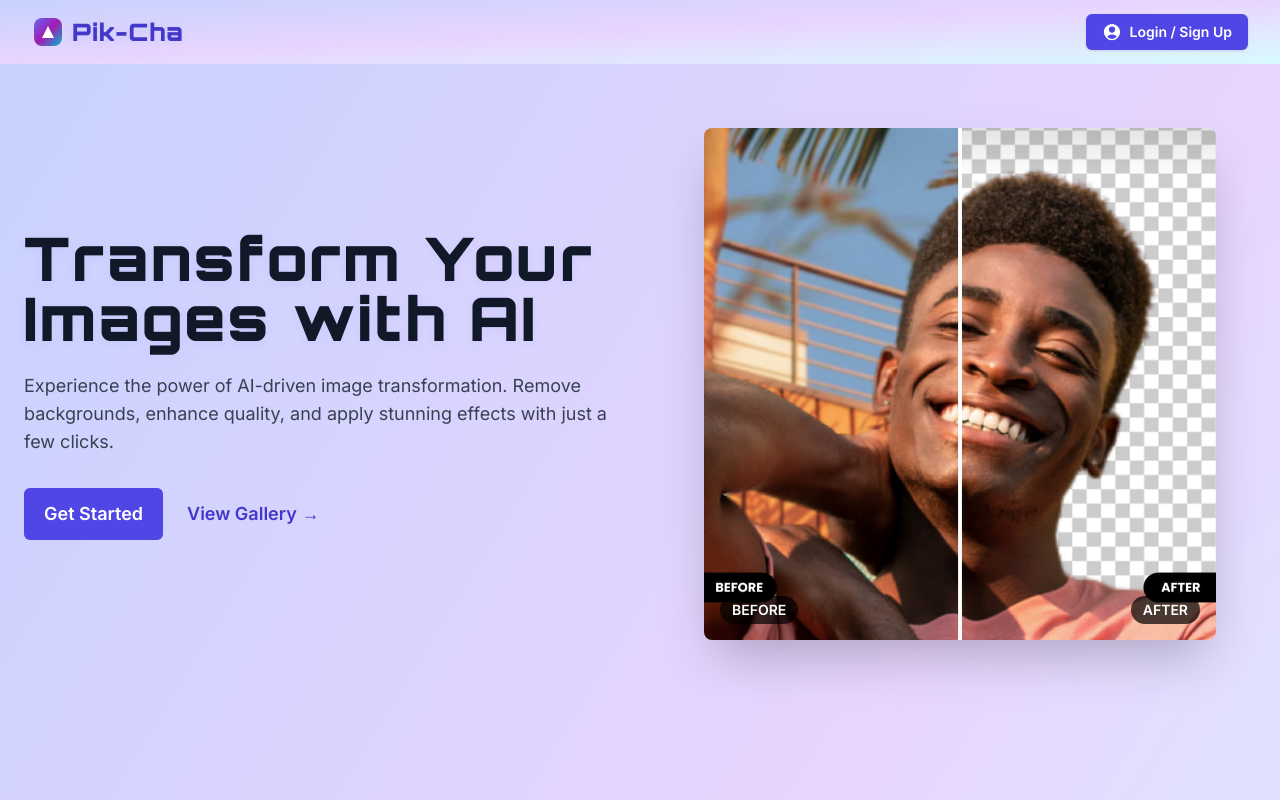
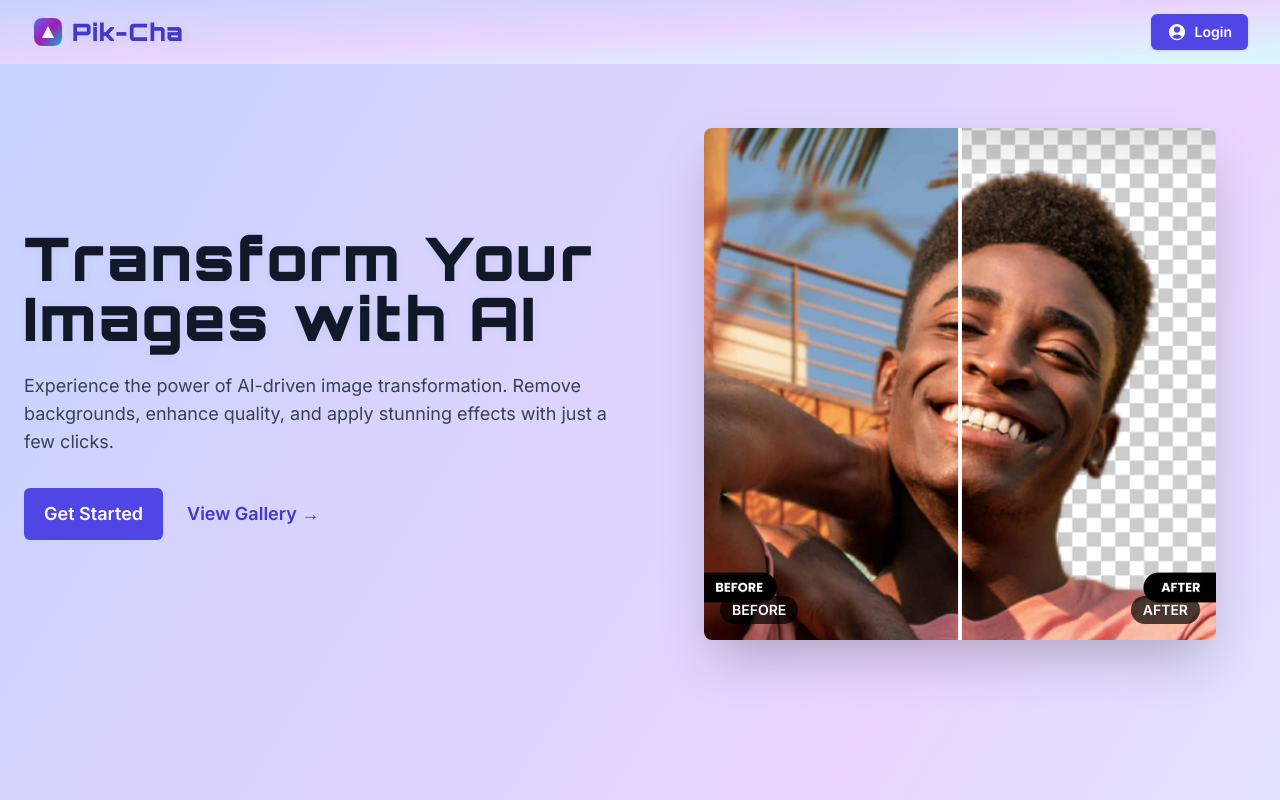
Before and after one commit to Kanana-Mwenda/pik-cha, a React (Vite) app in the folder client/pik-cha/: page / in a window 1280 px wide. Shown: the top 800 px of the page. Built offline with nearby package versions, Linux system fonts and the light colour scheme; no server answers.

Commit message:
Added Changes

```diff
--- a/client/pik-cha/src/components/Navbar.jsx
+++ b/client/pik-cha/src/components/Navbar.jsx
@@ -101,7 +101,7 @@ const Navbar = () => {
                   className="flex items-center space-x-2 px-4 py-2 rounded-md bg-indigo-600 text-white font-semibold shadow hover:bg-indigo-700 transition-colors text-sm"
                 >
                   <UserCircleIcon className="h-5 w-5 text-white" />
-                  <span>Login / Sign Up</span>
+                  <span>Login</span>
                 </Link>
               </div>
             )}
```
Also changed, not shown: 3 other files (tests, documents, lock files or other folders).
